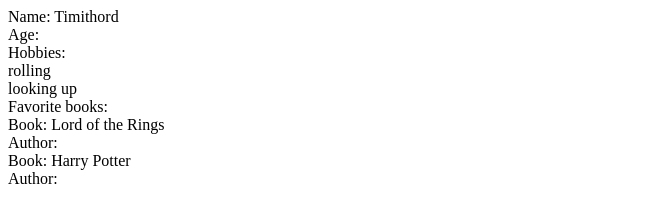
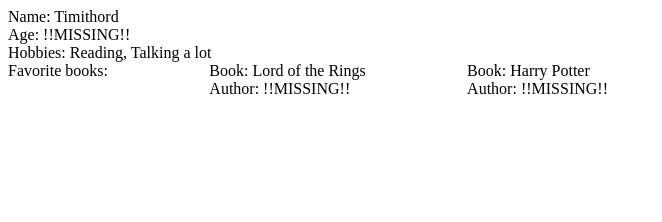
Before and after one commit to morellaj/typescript-demo, a Gatsby site: page /3-demo-component in a window 1280 px wide. Shown: the whole page, without its empty margins (0-662 px from the left). Built offline with nearby package versions, Linux system fonts and the light colour scheme; Gatsby itself is replaced by a stand-in of ours.

Commit message:
small changes

```diff
--- a/src/demo/Profile.jsx
+++ b/src/demo/Profile.jsx
@@ -4,14 +4,14 @@ const Profile = (props) => {
   const {person: {name, age}, hobbies, favoriteBooks} = props;
   return (
     <div>
-      <div>Name: {name}</div>
-      <div>Age: {age}</div>
-      <div>Hobbies: {hobbies.map(hobby => <div>{hobby}</div>)}</div>
-      <div>
+      <div>Name: {name || "!!MISSING!!"}</div>
+      <div>Age: {age || "!!MISSING!!"}</div>
+      <div>Hobbies: {hobbies.reduce((str, current) => `${str}, ${current}`)  || "!!MISSING!!"}</div>
+      <div style={{display: 'flex', width: '600px', justifyContent: 'space-between'}}>
       Favorite books: {favoriteBooks.map(book =>(
         <div>
-          <div>Book: {book.name}</div>
-          <div>Author: {book.author}</div>
+          <div>Book: {book.name  || "!!MISSING!!"}</div>
+          <div>Author: {book.author || "!!MISSING!!"}</div>
         </div>
         ))
         }
--- a/src/pages/3-demo-component.jsx
+++ b/src/pages/3-demo-component.jsx
@@ -5,7 +5,7 @@ const Index = () => {
   return (
     <Profile
       person={{name: "Timithord"}}
-      hobbies={["rolling", "looking up"]}
+      hobbies={["Reading", "Talking a lot"]}
       favoriteBooks={[
         {name: "Lord of the Rings"},
         {name: "Harry Potter"}
```
